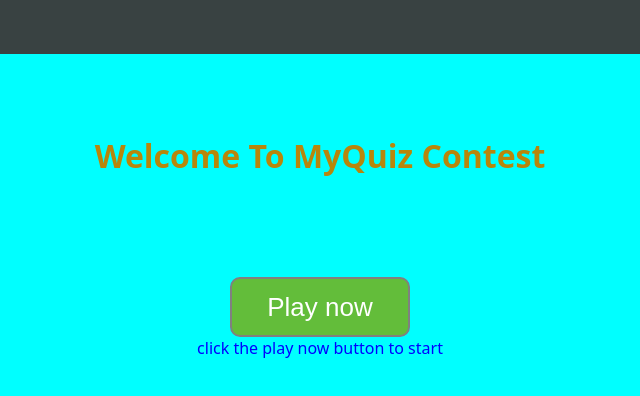
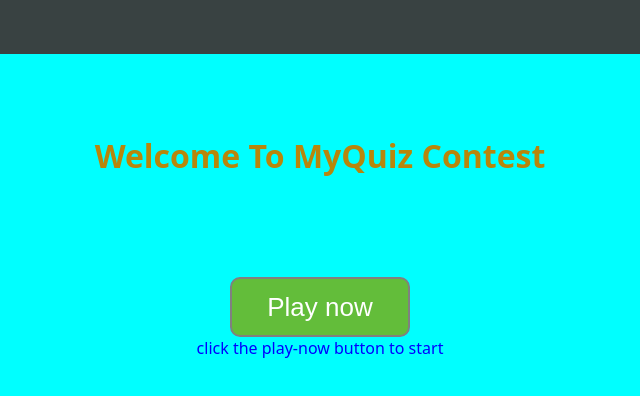
Before and after one commit to souravbarisha/MyQuiz_app, a plain HTML site: page index.html in a window 1280 px wide. Shown: the top 396 px of the page, 320-960 px from the left. Drawn offline with Linux system fonts and the light colour scheme.

Commit message:
update button

```diff
--- a/index.html
+++ b/index.html
@@ -25,7 +25,7 @@
 </a>
 </div>
 <div id="para">
-  <p>click the play now button to start</p>
+  <p>click the play-now button to start</p>
 </div>
 
     <script src="./index.js"></script>
```
